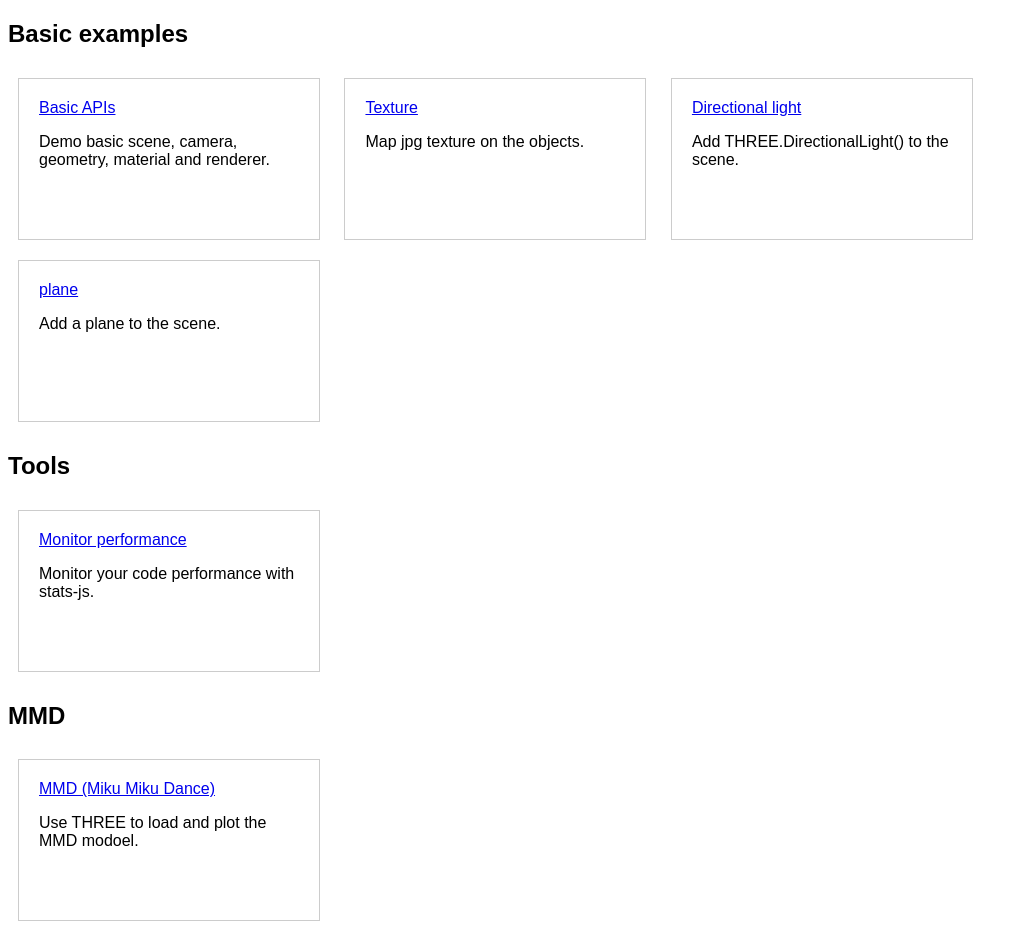
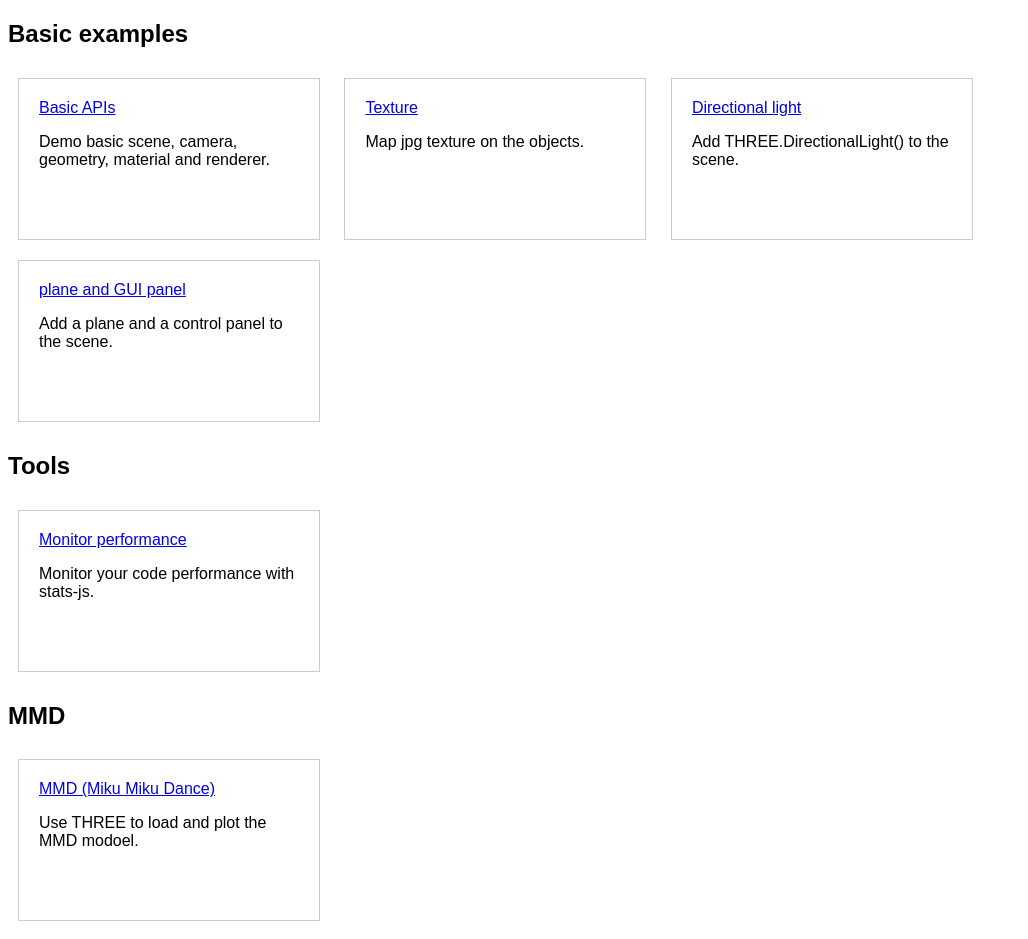
Before and after one commit to bbclr20/Three-Examples, a website: page index.html in a window 1280 px wide. Shown: the whole page, without its empty margins (0-1028 px from the left). Drawn offline with Linux system fonts and the light colour scheme.

Commit message:
Modify the description in index.html

```diff
--- a/index.html
+++ b/index.html
@@ -42,9 +42,9 @@
     </div>
     <div class="example">
         <a href="examples/plane.html">
-            plane
+            plane and GUI panel
         </a>
-        <p>Add a plane to the scene.</p>
+        <p>Add a plane and a control panel to the scene.</p>
     </div>
 
 
```
